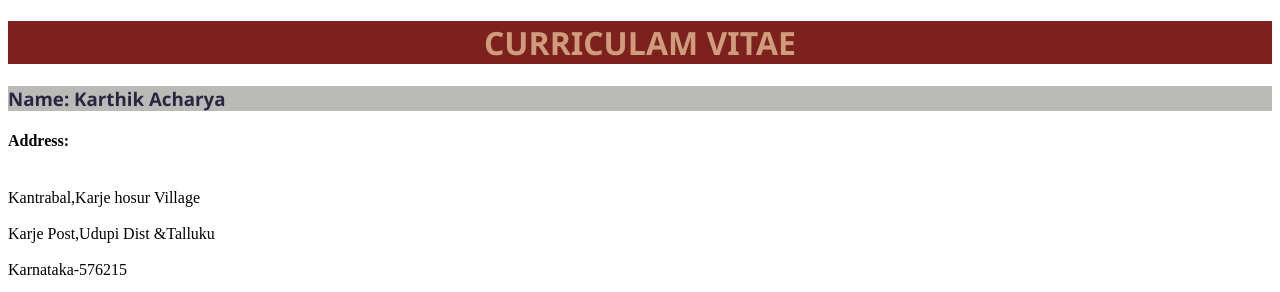
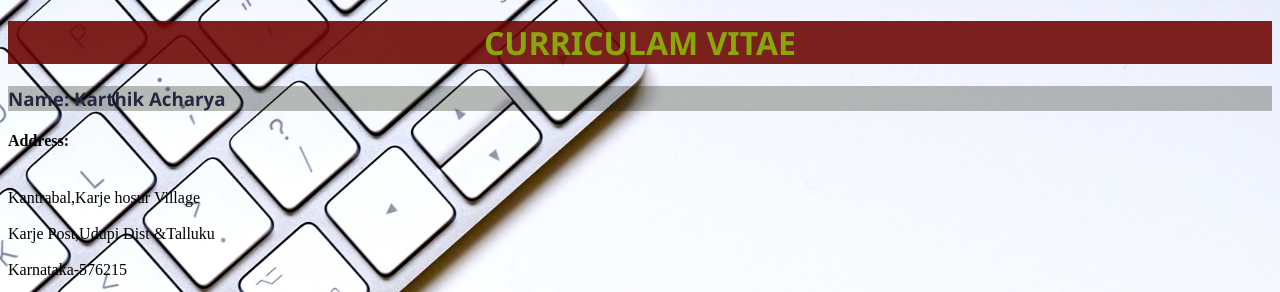
Before and after one commit to KarthikAcharya9148/Karthik-Portfolio, a plain HTML site: page index.html in a window 1280 px wide. Shown: the top 292 px of the page. Drawn offline with Linux system fonts and the light colour scheme.

Commit message:
new commit

```diff
--- a/index.html
+++ b/index.html
@@ -23,7 +23,7 @@
         h1 {
             font-family: 'Segoe UI', Tahoma, Geneva, Verdana, sans-serif;
             background-color: rgba(109, 6, 3, 0.89);
-            color: rgb(206, 156, 123);
+            color: rgb(137, 167, 7);
             text-align: center;
         }
 
@@ -56,12 +56,21 @@
             border: 1px solid black;
             border-collapse: collapse;
 
+
+
+        }
+
+        body{
+            background-image:url('/pexels-jess-bailey-designs-1157805.jpg');
+            background-size: cover;
+
         }
     </style>
 </head>
 
 <body>
     <div class="New">
+
         <h1> CURRICULAM VITAE</h1>
 
         <h3>Name: Karthik Acharya </H3>
@@ -182,7 +191,6 @@ Hobbies : Reading, Trekking, Drawing, listening music
     I bear the responsibility for the correctness of the above mentioned particulars</p>
     </div>
 
-
 </body>
 
 </html>
```
Also changed, not shown: pexels-jess-bailey-designs-1157805.jpg (added).
